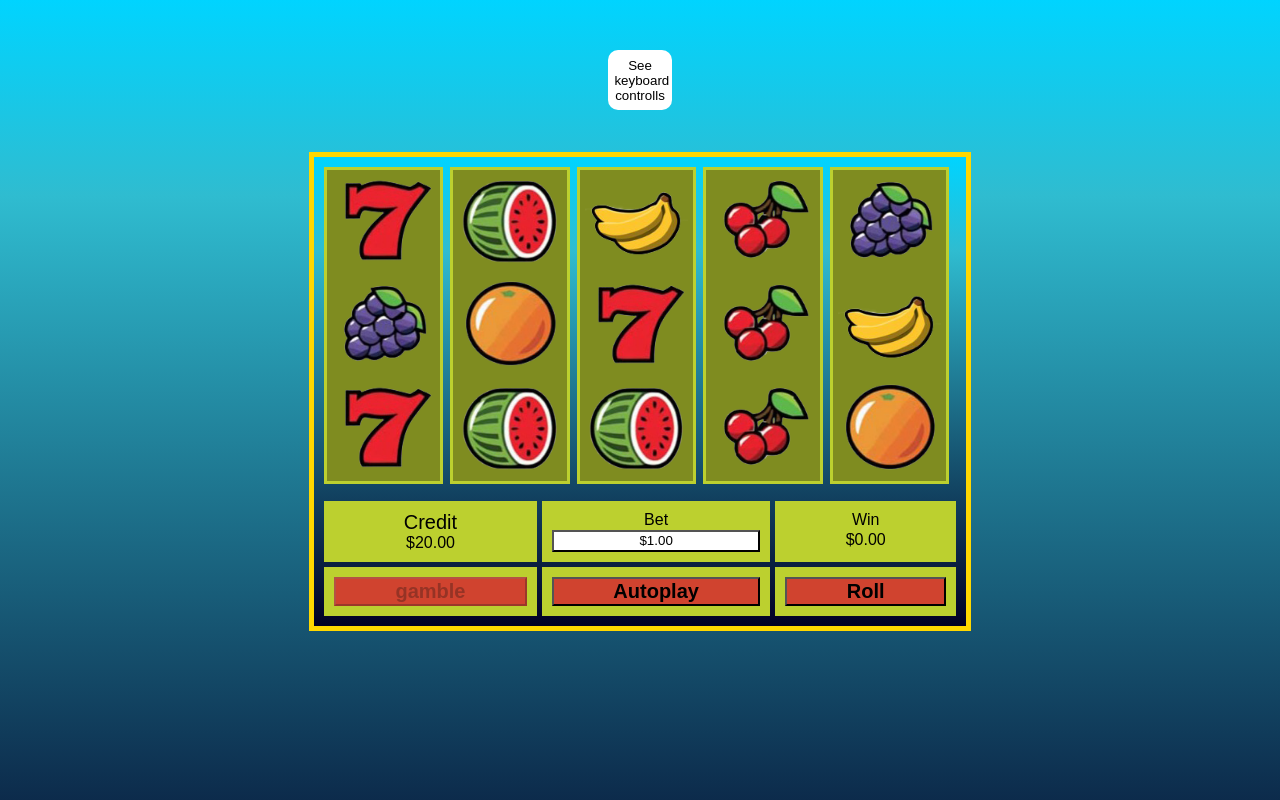
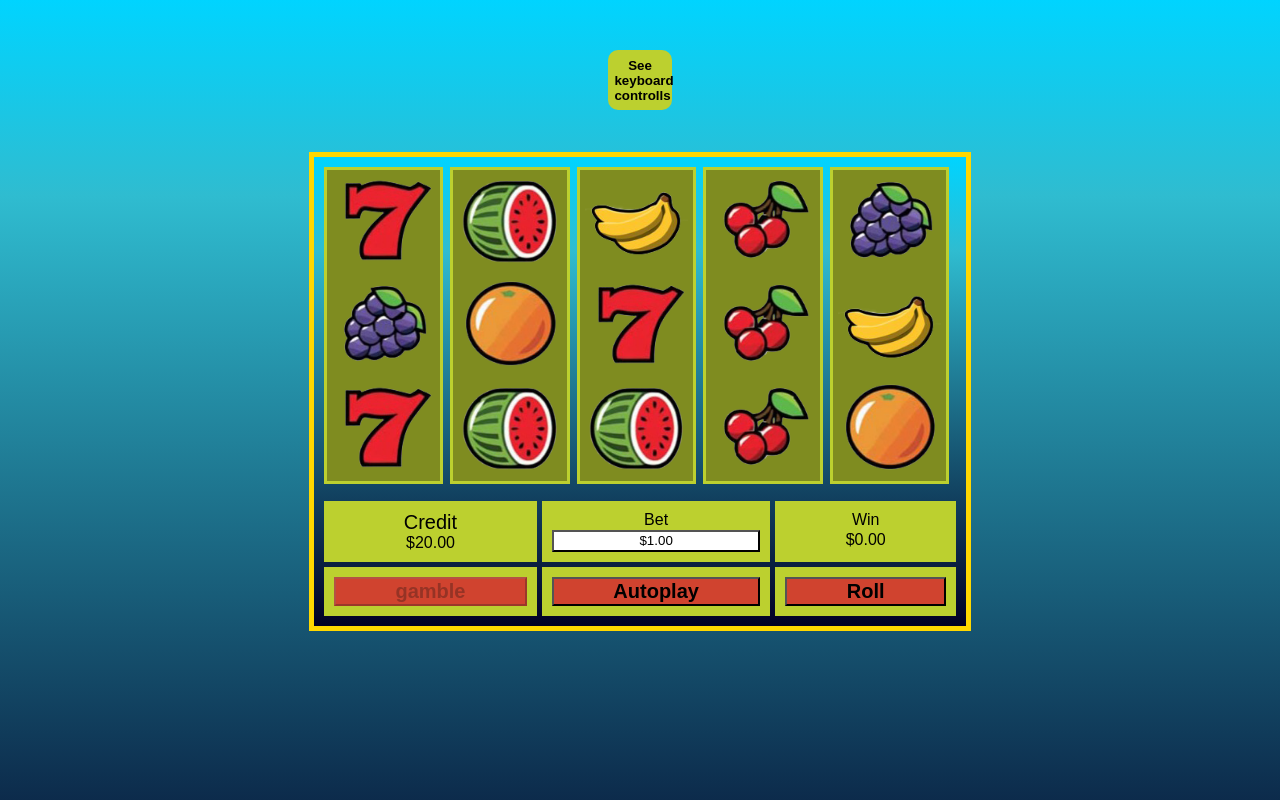
Before and after one commit to botarvlad/SizzlingHot2, an Angular app: page / in a window 1280 px wide. Shown: the top 800 px of the page. Built offline with nearby package versions, Linux system fonts and the light colour scheme.

Commit message:
added help button

```diff
--- a/src/app/app.component.scss
+++ b/src/app/app.component.scss
@@ -17,9 +17,11 @@
         width: 5%;
         height: 60px;
         color: black;
-        background-color: white;
+        background-color:#BCD02F;
         border-radius: 10px;
         border: none;
+        font-weight: 600;
+        font-family: Arial, Helvetica, sans-serif;
         outline: none;
     }
 
```
